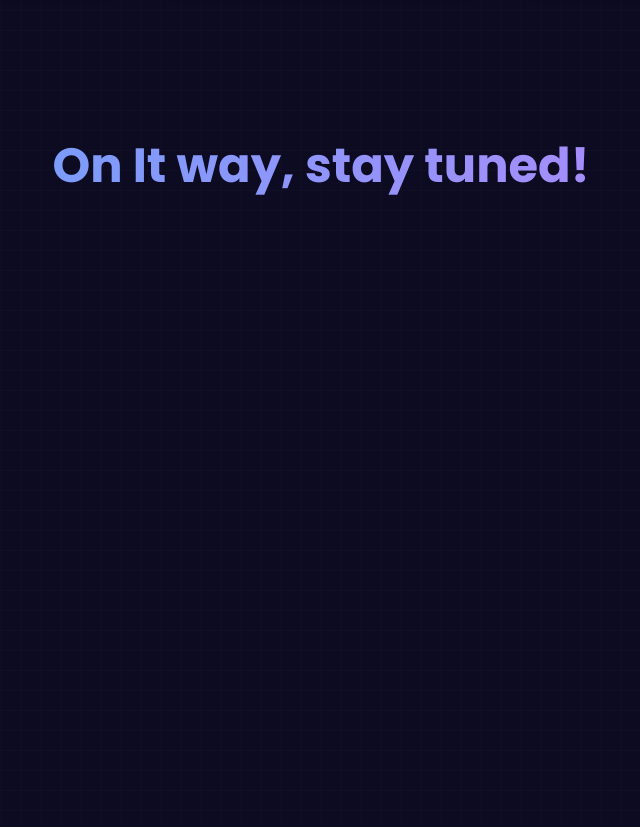
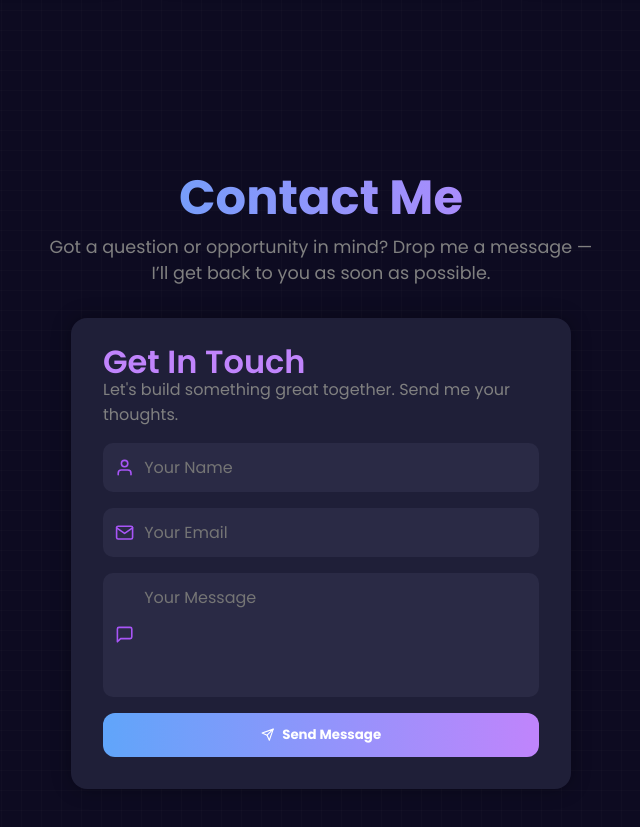
Before and after one commit to Gavhane1000/shubham-gavhane, a React (Vite) app: page /shubham-gavhane/ in a window 1280 px wide. Shown: the part 2400-3227 px from the top of the page, without its empty margins (319-959 px from the left). Built offline with nearby package versions, Linux system fonts and the light colour scheme.

Commit message:
Added contact me

```diff
--- a/src/App.css
+++ b/src/App.css
@@ -2,7 +2,8 @@
   margin: 0;
   padding: 0;
   box-sizing: border-box;
-  font-family: "Poppins", sans-serif;}
+  font-family: "Poppins", sans-serif;
+}
 
 body {
   margin: 0;
@@ -26,13 +27,12 @@ html {
 }
 
 ::-webkit-scrollbar-thumb {
-  background-color:linear-gradient(to upward, #7c3aed, #c084fc);;
+  background: linear-gradient(to top, #7c3aed, #c084fc); /* Fixed */
   border-radius: 10px;
   border: 2px solid #1e1e2f;
 }
 
 ::-webkit-scrollbar-thumb:hover {
-  background-color: #b87eff;
+  background: #b87eff;
 }
-
 /*  */
--- a/src/components/about/About.jsx
+++ b/src/components/about/About.jsx
@@ -41,45 +41,6 @@ const AboutMe = () => {
     });
   };
 
-  const [activeIndex, setActiveIndex] = useState(0);
-  const workHistory = [
-    {
-      company: 'Google',
-      role: 'Frontend Developer',
-      date: 'June 2020 - Present',
-      description: 'Worked on improving UI performance and accessibility for major products.',
-    },
-    {
-      company: 'Amazon',
-      role: 'Software Engineer',
-      date: 'Jan 2018 - May 2020',
-      description: 'Led frontend migration to React, improving developer efficiency.',
-    },
-    {
-      company: 'StartupX',
-      role: 'Web Developer',
-      date: 'July 2016 - Dec 2017',
-      description: 'Built and launched MVPs for multiple startup clients.',
-    },
-    {
-      company: 'StartupX',
-      role: 'Web Developer',
-      date: 'July 2016 - Dec 2017',
-      description: 'Built and launched MVPs for multiple startup clients.',
-    },
-    {
-      company: 'StartupX',
-      role: 'Web Developer',
-      date: 'July 2016 - Dec 2017',
-      description: 'Built and launched MVPs for multiple startup clients.',
-    },
-    {
-      company: 'StartupX',
-      role: 'Web Developer',
-      date: 'July 2016 - Dec 2017',
-      description: 'Built and launched MVPs for multiple startup clients.',
-    },
-  ];
 
   return (
     <section>
--- a/src/components/contact/Contact.css
+++ b/src/components/contact/Contact.css
@@ -9,3 +9,95 @@
   align-items: center;
   justify-content: center;
 }
+
+.contact-section {
+  display: flex;
+  flex-direction: column;
+  align-items: center;
+  gap: 2rem;
+  padding: 2rem;
+  color: #fff;
+}
+
+.contact-form-container {
+  width: 100%;
+  max-width: 500px;
+}
+
+.contact-form {
+  background-color: #1f1f38;
+  padding: 2rem;
+  border-radius: 16px;
+  box-shadow: 0 0 20px rgba(0,0,0,0.3);
+  display: flex;
+  flex-direction: column;
+  gap: 1rem;
+}
+
+.form-group {
+  display: flex;
+  align-items: center;
+  background-color: #2a2a45;
+  padding: 0.75rem;
+  border-radius: 10px;
+}
+
+.form-group input,
+.form-group textarea {
+  flex: 1;
+  background: transparent;
+  border: none;
+  outline: none;
+  color: #fff;
+  padding-left: 10px;
+  font-size: 1rem;
+}
+
+textarea {
+  resize: none;
+  min-height: 100px;
+}
+
+.form-icon {
+  color: #a855f7;
+  font-size: 1.2rem;
+}
+
+.contact-btn {
+  background: linear-gradient(to right,  #60a5fa, #c084fc);
+  border: none;
+  color: white;
+  padding: 0.75rem;
+  font-weight: bold;
+  border-radius: 12px;
+  cursor: pointer;
+  display: flex;
+  align-items: center;
+  justify-content: center;
+  gap: 8px;
+}
+
+.success-msg {
+  text-align: center;
+  margin-top: 0.75rem;
+  color: #4ade80;
+}
+
+.form-heading{
+  font-size: 2rem;
+  font-weight: 600;
+  background: #c084fc;
+  -webkit-background-clip: text;
+  -webkit-text-fill-color: transparent;
+  margin-bottom: -25px;
+  margin-top: -12px;
+}
+
+.form-sub-heading{
+  font-size: 1rem;
+  color: gray;
+  display: flex;
+  align-items: center;
+  justify-content: center;
+  gap: 0.5rem;
+}
--- a/src/components/contact/Contact.jsx
+++ b/src/components/contact/Contact.jsx
@@ -1,12 +1,143 @@
-import React from 'react'
-import './Contact.css'
+import React, { useEffect, useRef, useState } from "react";
+import "./Contact.css";
+import { FiUser, FiMail, FiMessageSquare, FiSend } from "react-icons/fi";
 
 const Contact = () => {
+  const titleRef = useRef();
+  const formRef = useRef();
+  const [isTitleVisible, setIsTitleVisible] = useState(false);
+  const [isFormVisible, setIsFormVisible] = useState(false);
+
+  const [formData, setFormData] = useState({
+    user_name: "",
+    user_email: "",
+    message: "",
+  });
+
+  const [submitted, setSubmitted] = useState(false);
+
+  useEffect(() => {
+    const titleObserver = new IntersectionObserver(
+      ([entry]) => setIsTitleVisible(entry.isIntersecting),
+      { threshold: 0.5 }
+    );
+    if (titleRef.current) titleObserver.observe(titleRef.current);
+    return () => titleRef.current && titleObserver.unobserve(titleRef.current);
+  }, []);
+
+  useEffect(() => {
+    const formObserver = new IntersectionObserver(
+      ([entry]) => setIsFormVisible(entry.isIntersecting),
+      { threshold: 0.5 }
+    );
+    if (formRef.current) formObserver.observe(formRef.current);
+    return () => formRef.current && formObserver.unobserve(formRef.current);
+  }, []);
+
+  const handleChange = (e) => {
+    setFormData((prev) => ({
+      ...prev,
+      [e.target.name]: e.target.value,
+    }));
+  };
+
+  const handleSubmit = async (e) => {
+  e.preventDefault();
+
+  try {
+    const response = await fetch(
+      "https://script.google.com/macros/s/AKfycbzBldzfhfSt0TOumD-K435RTb5kGtjMBOTKR6XffdrD_-QtlMO5mDBC6mfJTHKstAkSLA/exec",
+      {
+        method: "POST",
+        headers: {
+          "Content-Type": "application/json",
+        },
+        body: JSON.stringify(formData),
+      }
+    );
+
+    const result = await response.json();
+    console.log("Submission result:", result);
+
+    if (result.result === "Success") {
+      setSubmitted(true);
+      setFormData({ user_name: "", user_email: "", message: "" });
+    }
+  } catch (err) {
+    console.error("Submission failed", err);
+  }
+};
+
   return (
-    <div className=" heading-2">
-      On It way, stay tuned!
-    </div>
-  )
-}
+    <section className="contact-section">
+      <div
+        ref={titleRef}
+        className={`about-container ${
+          isTitleVisible ? "pop-in about-section" : "pop-out about-section"
+        }`}
+      >
+        <h1 className="about-title">Contact Me</h1>
+        <p className="about-subtitle">
+          Got a question or opportunity in mind? Drop me a message —
+          <br />
+          I’ll get back to you as soon as possible.
+        </p>
+      </div>
 
-export default Contact
+      <div
+        ref={formRef}
+        className={`contact-form-container ${
+          isFormVisible ? "pop-in" : "pop-out"
+        }`}
+      >
+        <form className="contact-form" onSubmit={handleSubmit}>
+          <p className="form-heading">Get In Touch</p>
+          <p className="form-sub-heading">
+            Let's build something great together. Send me your thoughts.
+          </p>
+
+          <div className="form-group">
+            <FiUser className="form-icon" />
+            <input
+              type="text"
+              name="user_name"
+              placeholder="Your Name"
+              value={formData.user_name}
+              onChange={handleChange}
+              required
+            />
+          </div>
+          <div className="form-group">
+            <FiMail className="form-icon" />
+            <input
+              type="email"
+              name="user_email"
+              placeholder="Your Email"
+              value={formData.user_email}
+              onChange={handleChange}
+              required
+            />
+          </div>
+          <div className="form-group">
+            <FiMessageSquare className="form-icon" />
+            <textarea
+              name="message"
+              placeholder="Your Message"
+              value={formData.message}
+              onChange={handleChange}
+              required
+            />
+          </div>
+          <button type="submit" className="contact-btn">
+            <FiSend /> Send Message
+          </button>
+          {submitted && (
+            <p className="success-msg">Thanks! I’ll be in touch soon ✅</p>
+          )}
+        </form>
+      </div>
+    </section>
+  );
+};
+
+export default Contact;
--- a/src/components/portfolio/Certificate.css
+++ b/src/components/portfolio/Certificate.css
@@ -4,6 +4,8 @@
   justify-content: center;
   gap: 30px;
   padding: 0px 0px;
+  margin-left: 100px;
+  margin-right: 100px;
 }
 
 .certificate-card {
--- /dev/null
+++ b/src/components/portfolio/Experience.css
@@ -0,0 +1,93 @@
+.experience {
+  padding: 0rem;
+  color: #fff;
+}
+
+.experience-cards {
+  display: flex;
+  flex-wrap: wrap;
+  gap: 1.5rem;
+  justify-content: center;
+}
+
+.experience-card {
+ position: relative;
+  background-color: #1c1c3c;
+  border-radius: 12px;
+  padding: 1rem;
+  width: 460px; /* Increased from 300px */
+  height: 170px;
+  box-shadow: 0 0 15px rgba(0, 0, 0, 0.2);
+  transition: transform 0.3s ease;
+}
+
+.experience-card:hover {
+  transform: translateY(-5px);
+}
+
+.duration {
+  color: #6e6bff;
+  font-size: 1rem;
+  margin-bottom: 0rem;
+  display: flex;
+  align-items: center;
+  font-style: italic;
+}
+
+.heading-com{
+ display: flex;
+ justify-content: space-between;
+}
+
+.company{
+ margin-top: 5px;
+ font-size: 2rem;
+ font-weight: 600;
+ color: #a855f7;
+}
+
+.role{
+ font-size: 1.4rem;
+ font-weight: 500;
+ display: flex;
+ align-items: start;
+ color: #a0a0ff;
+ line-height: 10px;
+}
+
+.description {
+  font-size: 1.1rem;
+  font-weight: 200;
+  color: #a0a0ff;
+  margin-top: 10px;
+
+  text-align: left;        /* Ensures left alignment */
+  display: block;          /* Makes sure it takes a full line */
+  width: 100%;             /* Spans the full card */
+  line-height: 1.5rem;     /* Optional: improves readability */
+  white-space: normal;     /* Prevents text from being forced inline or truncated */
+}
+
+.marks{
+ color: #a0a0ff;
+  font-size: 1rem;
+  margin-bottom: 0rem;
+  display: flex;
+  align-items: center;
+  font-style: italic;
+}
+
+.current {
+  border: 2px solid #a855f7; /* or any color to highlight */
+}
+
+.top-right-tick {
+  position: absolute;
+  top: 5px;
+  right: 5px;
+  color: #a855f7;
+  font-size: 0.7rem;
+  background: #0b0b22;
+  border-radius: 50%;
+  padding: 2px 6px;
+}
--- a/src/components/portfolio/Experience.jsx
+++ b/src/components/portfolio/Experience.jsx
@@ -1,11 +1,53 @@
-import React from 'react'
+import React from "react";
+import "./Experience.css";
+
+const experienceData = [
+  {
+    id: 1,
+    role: "Bachelor of Engineering",
+    company: "Mumbai University",
+    duration: "2018 - 2022",
+    description: "Computer Engineering",
+    marks: "9.02 CGPA",
+    current: false,
+  },
+  {
+    id: 2,
+    role: "Software Engineer",
+    company: "LTIMindtree",
+    duration: "2022 - Present",
+    description: "Handling modules like, MLOPs, Ops Copilot, FLT & FCR Agents.",
+    marks: "",
+    current: true,
+  },
+];
 
 const Experience = () => {
   return (
-    <div>
-      Experience
+    <div className="experience">
+      <div className="experience-cards">
+        {experienceData.map((exp) => (
+          <div
+            className={`experience-card ${exp.current ? "current " : ""}`}
+            key={exp.id}
+          >
+          {exp.current && <span className="top-right-tick">✔</span>}
+            <div className="heading-com">
+              <p className="company">
+                {exp.company}
+              </p>
+              <p className="duration">{exp.duration}</p>
+            </div>
+            <p className="role">{exp.role}</p>
+            <div className="heading-com">
+              <p className="description">{exp.description}</p>
+              <p className="marks">{exp.marks}</p>
+            </div>
+          </div>
+        ))}
+      </div>
     </div>
-  )
-}
+  );
+};
 
-export default Experience
+export default Experience;
--- a/src/components/portfolio/Portfolio.jsx
+++ b/src/components/portfolio/Portfolio.jsx
@@ -1,6 +1,6 @@
 import React, { useEffect, useRef, useState } from "react";
 import "./Portfolio.css";
-import { FaLaptopCode, FaCertificate } from "react-icons/fa";
+import { FaLaptopCode, FaCertificate, FaBriefcase } from "react-icons/fa";
 import { PiStackSimpleFill } from "react-icons/pi";
 import Project from "./Project";
 import Img1 from "../../assets/project/1.jpg";
@@ -93,10 +93,9 @@ const Portfolio = () => {
       >
         <h1 className="about-title">Portfolio Showcase</h1>
         <p className="about-subtitle">
-          Explore my journey through projects, certifications, and technical
-          expertise.
-          <br />
-          Each section represents a milestone in my continuous learning path.
+          A curated timeline of my projects, certifications, experience, and tech stack—
+          <br/>
+          showcasing continuous growth and hands-on expertise.
         </p>
       </div>
 
@@ -122,7 +121,7 @@ const Portfolio = () => {
             className={`tab ${activeTab === "experience" ? "active" : ""}`}
             onClick={() => setActiveTab("experience")}
           >
-            <PiStackSimpleFill className="tab-icon" />
+            <FaBriefcase className="tab-icon" />
             <span>Experience</span>
             <div className="click-fill"></div>
           </div>
--- a/src/components/portfolio/TechStack.css
+++ b/src/components/portfolio/TechStack.css
@@ -48,4 +48,5 @@
   padding-right: 5px;
   padding-bottom: 10px;
   font-size: 15px;
+  color: #a0a0ff;
 }
```
